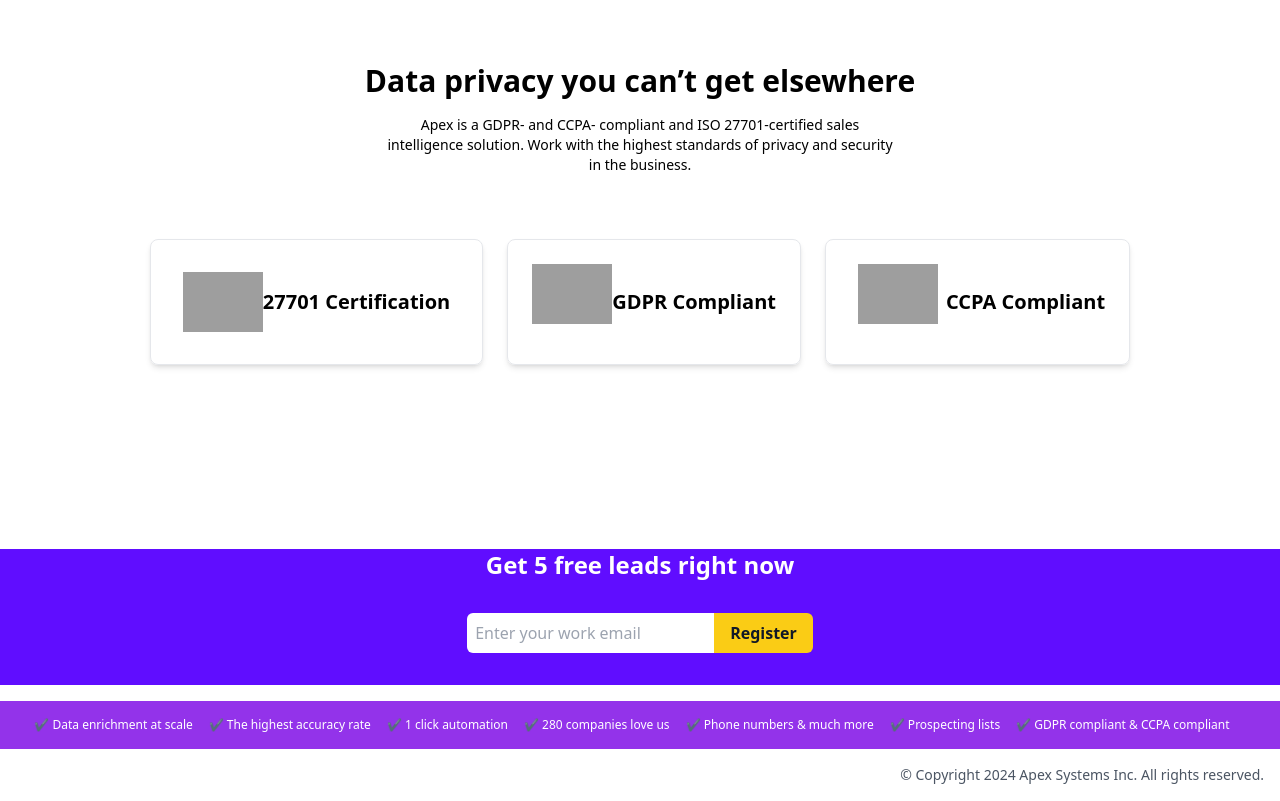
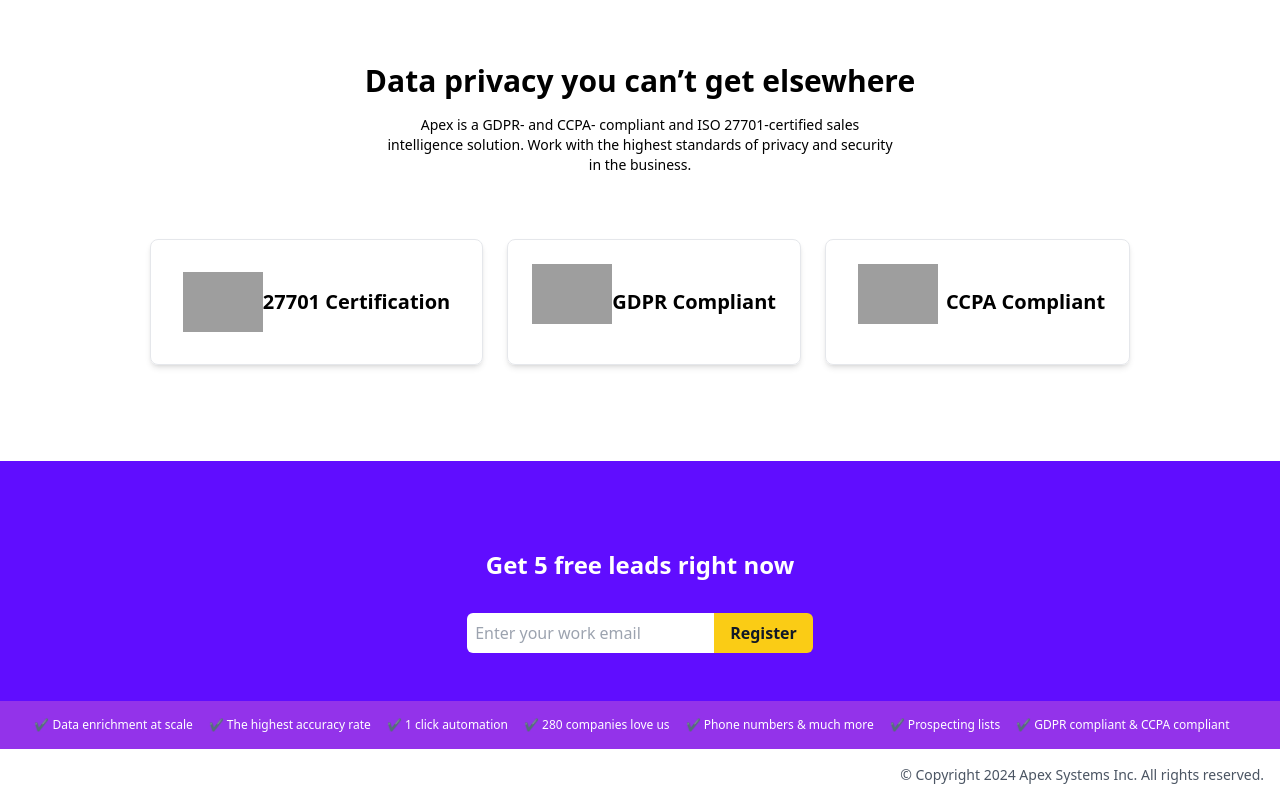
Before and after one commit to yazanelmasri/Django-proj, a Django app: page / in a window 1280 px wide. Shown: the part 3159-3960 px from the top of the page. Run offline with Django 5.2, Linux system fonts and the light colour scheme; some libraries are stand-ins or nearby versions; grey boxes are pictures that could not be loaded.

Commit message:
Update home.html

```diff
--- a/app/templates/home.html
+++ b/app/templates/home.html
@@ -10,7 +10,7 @@
 
   </head>
 
-  <body class="text-white">
+  <body class="bg-[#600DFF] text-white">
     <!-- Navbar -->
     <nav class="bg-[#600DFF] p-4">
       <div class="container mx-auto flex justify-between items-center">
```
